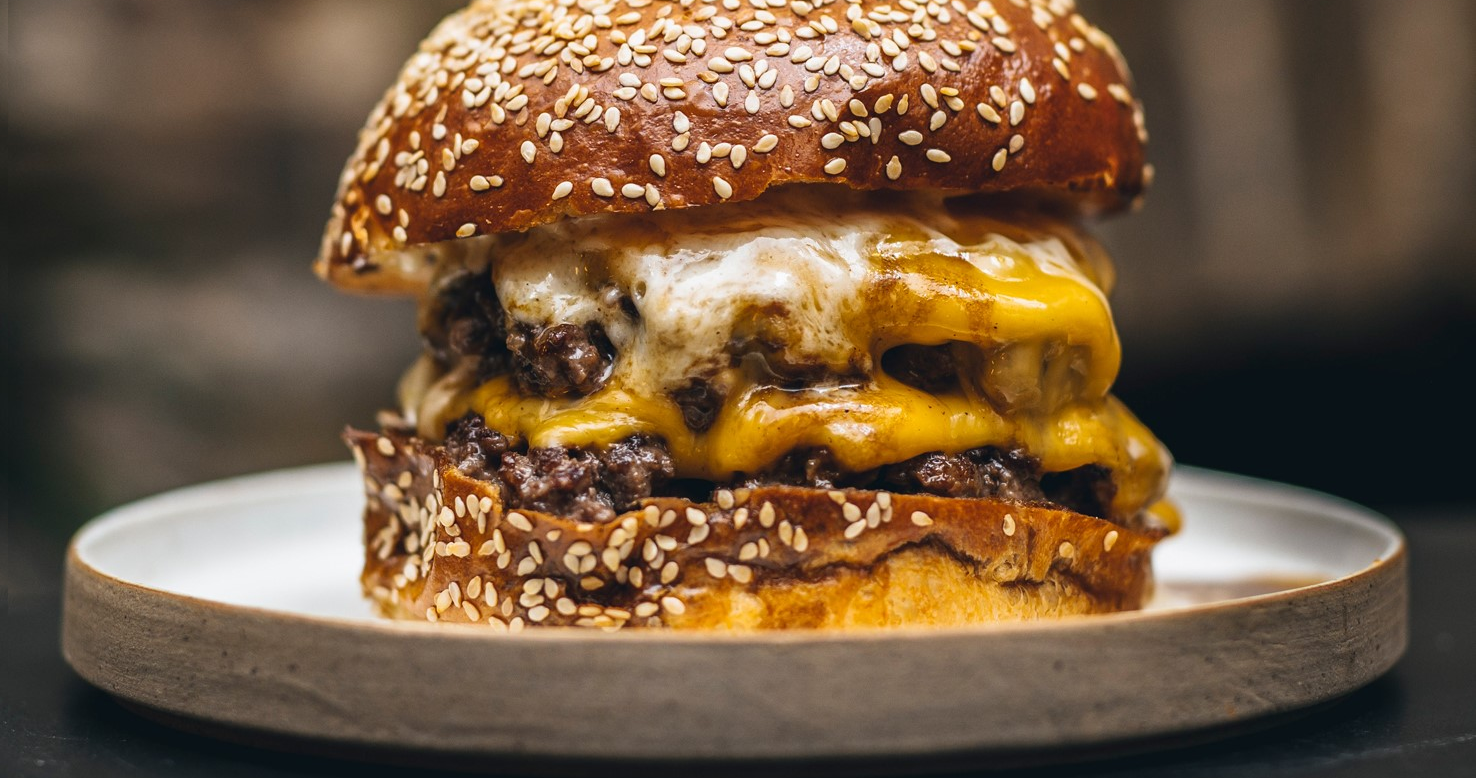
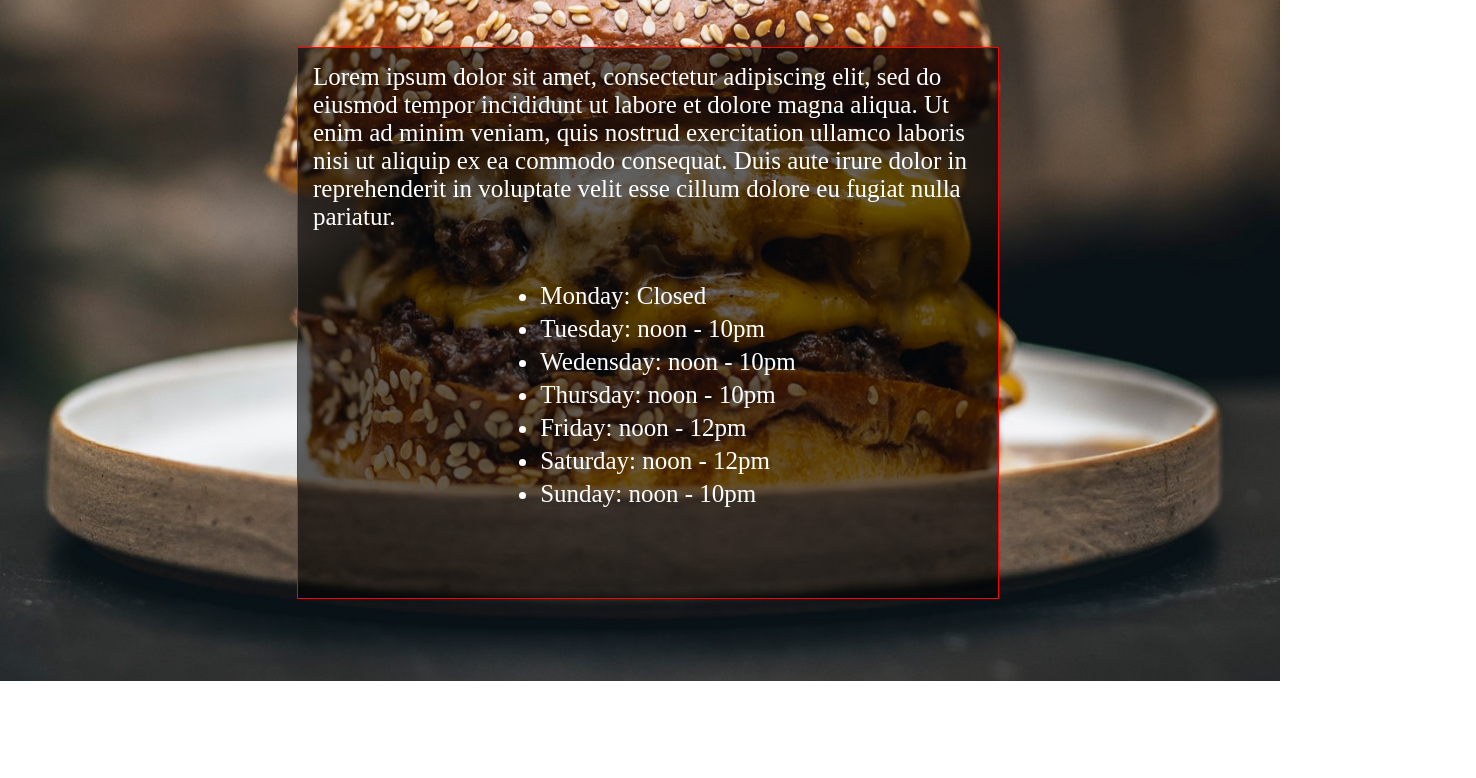
Before and after one commit to Vaxe1066/Restaurant-page, a website built with webpack: page dist/index.html in a window 1280 px wide. Shown: the part 119-897 px from the top of the page, 1476 px wide, since content can reach past the window. After the commit the page ends 800 px from the top, so only its background shows below. Built offline with nearby package versions, Linux system fonts and the light colour scheme.

Commit message:
home page working via load module

```diff
--- a/src/page-load.js
+++ b/src/page-load.js
@@ -3,14 +3,135 @@ import Icon from './burgers.jpg';
 
 const loadPage = () => {
     const content = document.querySelector("#content");
-    const backgroundImgDiv = document.createElement("div");
+    const middle = document.createElement("div");
+
+    const header = document.createElement("div");
+    const navDiv = document.createElement("div");
+    const midContent = document.createElement("div");
+
+    const restDesc = document.createElement("div");
+    const hours = document.createElement("div");
+
+    const homeBtn = document.createElement("input");
+    const menuBtn = document.createElement("input");
+    const contactBtn = document.createElement("input");
+
+    const listStart = document.createElement("ul");
+
+    const monday = document.createElement("li");
+    const tuesday = document.createElement("li");
+    const wednesday = document.createElement("li");
+    const thursday = document.createElement("li");
+    const friday = document.createElement("li");
+    const saturday = document.createElement("li");
+    const sunday = document.createElement("li");
+
+
+
+
+
+
+    middle.classList.add("middle");
+
+    header.classList.add("header");
+    navDiv.classList.add("nav-buttons");
+    midContent.classList.add("mid-content");
+
+    homeBtn.classList.add("home-btn");
+    menuBtn.classList.add("menu-btn");
+    contactBtn.classList.add("contact-btn");
+
+    restDesc.classList.add("rest-desc");
+    hours.classList.add("hours");
+
+    listStart.classList.add("hours-list");
+
+
+    header.textContent = "Viraj's Burgers";
+
+    homeBtn.setAttribute("type", "button");
+    menuBtn.setAttribute("type", "button");
+    contactBtn.setAttribute("type", "button");
+    homeBtn.setAttribute("value", "Home");
+    menuBtn.setAttribute("value", "Menu");
+    contactBtn.setAttribute("value", "Contact");
+
+    restDesc.textContent = "Lorem ipsum dolor sit amet, consectetur adipiscing elit, sed do eiusmod tempor incididunt ut labore et dolore magna aliqua. Ut enim ad minim veniam, quis nostrud exercitation ullamco laboris nisi ut aliquip ex ea commodo consequat. Duis aute irure dolor in reprehenderit in voluptate velit esse cillum dolore eu fugiat nulla pariatur."
+
+    monday.textContent = "Monday: Closed";
+    tuesday.textContent = "Tuesday: noon - 10pm";
+    wednesday.textContent = "Wedensday: noon - 10pm";
+    thursday.textContent = "Thursday: noon - 10pm";
+    friday.textContent = "Friday: noon - 12pm";
+    saturday.textContent = "Saturday: noon - 12pm";
+    sunday.textContent = "Sunday: noon - 10pm";
+
+
+    //title.classList.add("restaurant-name");
+    //title.textContent = "Viraj's Fat Burgers";
+
+    //header.appendChild(title);
+    //content.appendChild(header);
+    //content.appendChild(backdrop);
+    //content.appendChild(firstTest);
+
+
+
+    //middle.appendChild(navDiv);
+    content.appendChild(middle);
+    const middleEl = document.querySelector(".middle");
+
+    middleEl.appendChild(header);
+    middleEl.appendChild(navDiv);
+    middleEl.appendChild(midContent);
+
+    const navDivEl = document.querySelector(".nav-buttons");
+
+    navDivEl.appendChild(homeBtn);
+    navDivEl.appendChild(menuBtn);
+    navDivEl.appendChild(contactBtn);
+
+    const midContentEl = document.querySelector(".mid-content");
+
+    midContentEl.appendChild(restDesc);
+    midContentEl.appendChild(hours);
+
+    const hoursEl = document.querySelector(".hours");
+
+    hoursEl.appendChild(listStart);
+
+    const listStartEl = document.querySelector(".hours-list");
+    listStartEl.appendChild(monday);
+    listStartEl.appendChild(tuesday);
+    listStartEl.appendChild(wednesday);
+    listStartEl.appendChild(thursday);
+    listStartEl.appendChild(friday);
+    listStartEl.appendChild(saturday);
+    listStartEl.appendChild(sunday);
+
+
+
+
+
+    //midContent.appendChild(restDesc);
+    //midContent.appendChild(hours);
+
+    //middleEl.appendChild(midContent);
+
+
+
+
+
+
+
+
     console.log("I have loaded");
     console.log("helloooo agin, lies---wooooooh");
      // Add the image to our existing div.
     const myIcon = new Image();
     myIcon.src = Icon;
     myIcon.classList.add("background-img");
-    content.appendChild(myIcon);
+
 
 
 }
--- a/src/style.css
+++ b/src/style.css
@@ -1,3 +1,89 @@
-body{
-    background: url('./burgers.jpg');
+
+html, body {
+  background: url('./burgers.jpg') no-repeat center fixed;
+  background-size: cover;
+  overflow: hidden;
+
+}
+
+
+.content{
+    overflow: hidden;
+    display: grid;
+    grid-template-columns: 1fr 4fr 1fr;
+    grid-template-rows: 1fr 4fr;
   }
+
+
+.middle{
+    grid-column: 2/4;
+    grid-row: 1/7;
+    width: 100vw;
+    display: flex;
+    flex-direction: column;
+    justify-content: center;
+    align-items: center;
+    color: white;
+
+}
+
+
+.header{
+  width:100vw;
+  display: flex;
+  flex-flow: row;
+  justify-content: center;
+  background-color: rgba(0,0,0,0.6);
+  font-size: 50px;
+}
+
+input{
+  background-color: rgba(0,0,0,0.8);
+  color: white;
+  width:90px;
+  height: 50px;
+  font-size: 20px;
+}
+
+input:hover{
+  transform: scale(1.05);
+  background-color: rgba(245, 96, 10, 0.8);
+}
+
+
+.mid-content{
+  display: flex;
+  flex-direction: column;
+  border: 1px solid red;
+  background-color: rgba(0,0,0, 0.6);
+  margin-top: 50px;
+  width: 700px;
+  height: 550px;
+}
+
+.rest-desc{
+  padding: 15px 15px 0px 15px;
+  font-size: 25px;
+}
+
+
+.rest-desc, .hours{
+  display: flex;
+  flex-direction: column;
+  align-items: center;
+  justify-content: center;
+  align-self: center;
+
+}
+
+
+
+
+.hours{
+  padding-top: 30px;
+}
+
+li{
+  padding-top: 5px;
+  font-size: 25px;
+}
```
Also changed, not shown: dist/index.html, dist/main.js.
